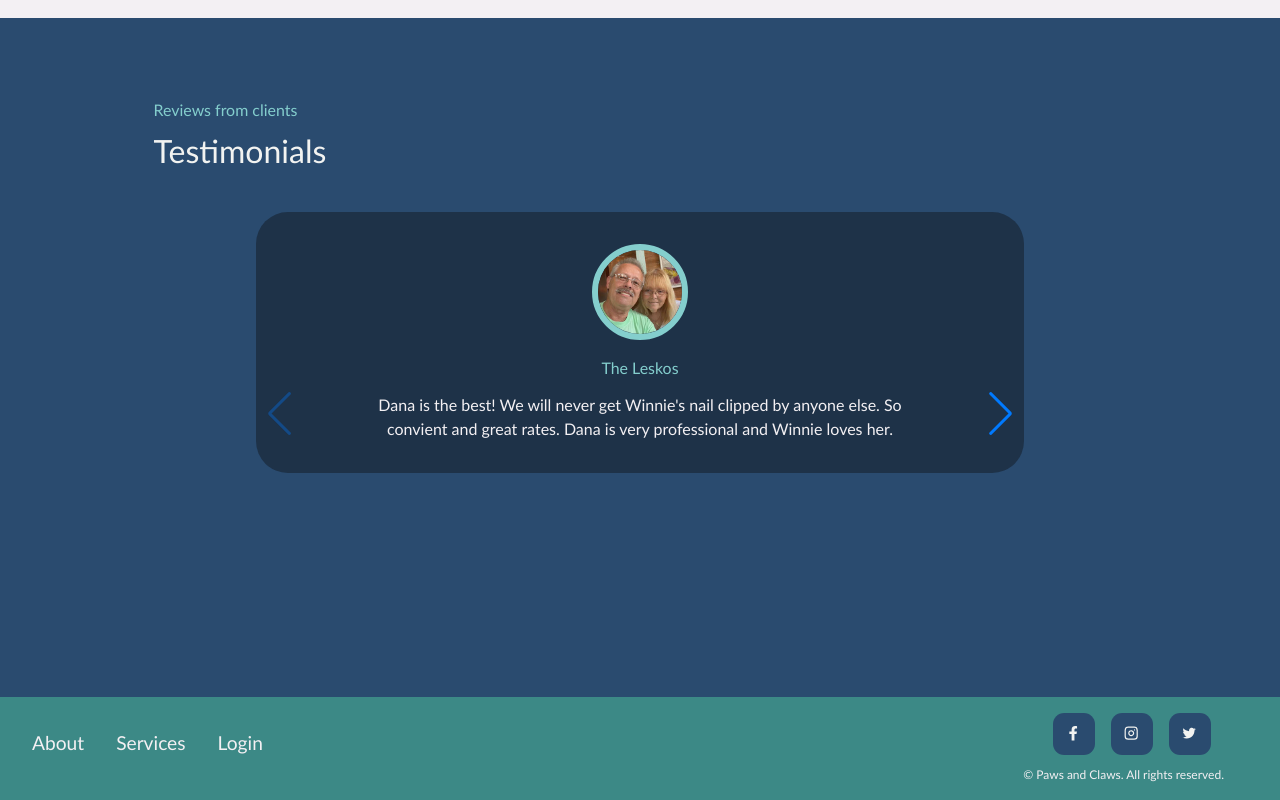
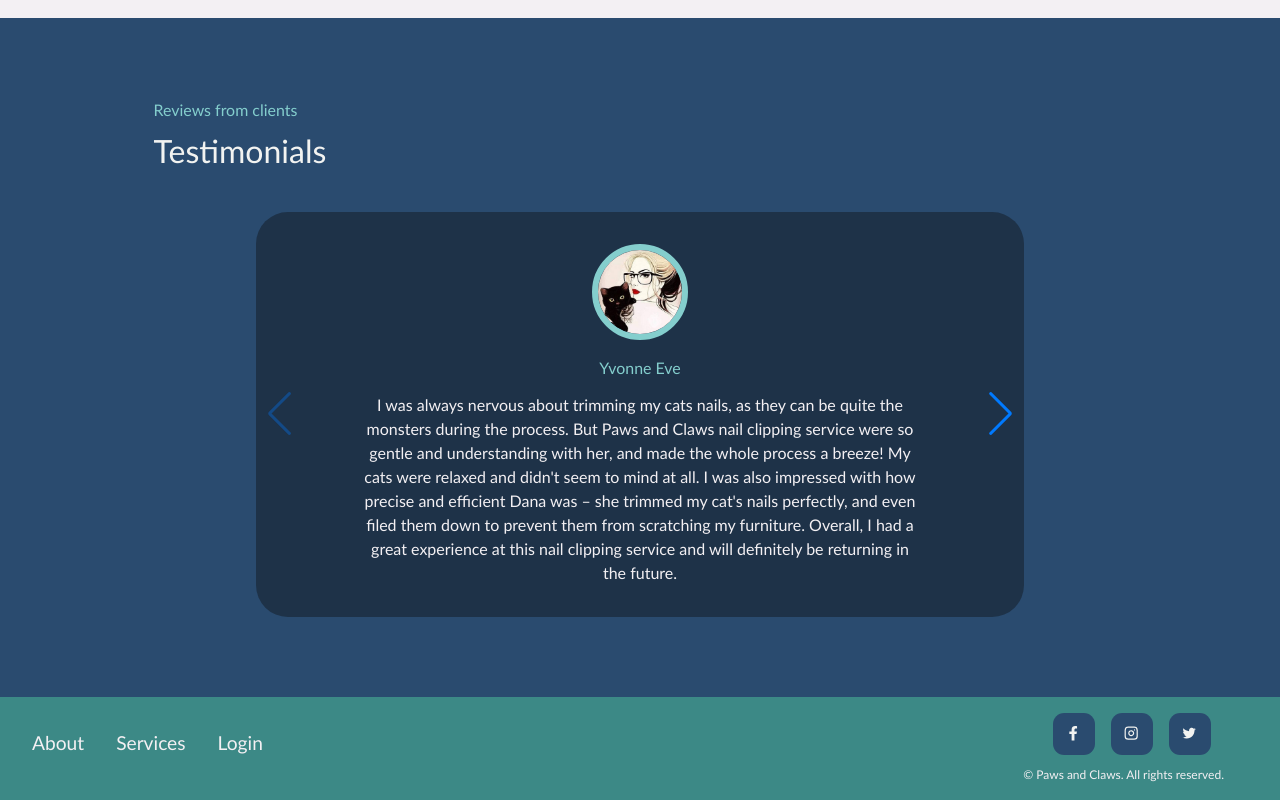
Before and after one commit to vpratnicki/paws-and-claws, a React (Create React App) app in the folder client/: page / in a window 1280 px wide. Shown: the part 797-1597 px from the top of the page. Built offline with nearby package versions, Linux system fonts and the light colour scheme; a web font is replaced by a local one.

Commit message:
Chore: Minor adjustments to lesko review.

```diff
--- a/client/src/components/Testimonials/index.js
+++ b/client/src/components/Testimonials/index.js
@@ -18,11 +18,6 @@ import { Navigation } from "swiper";
 function Testimonials() {
     const data = [
         {
-        avatar: Avatar1,
-        name: "The Leskos",
-        review: "Dana is the best! We will never get Winnie's nail clipped by anyone else. So convient and great rates. Dana is very professional and Winnie loves her."
-        },
-        {
             avatar: Avatar5,
             name: "Yvonne Eve",
             review: "I was always nervous about trimming my cats nails, as they can be quite the monsters during the process. But Paws and Claws nail clipping service were so gentle and understanding with her, and made the whole process a breeze! My cats were relaxed and didn't seem to mind at all. I was also impressed with how precise and efficient Dana was – she trimmed my cat's nails perfectly, and even filed them down to prevent them from scratching my furniture. Overall, I had a great experience at this nail clipping service and will definitely be returning in the future."
@@ -36,6 +31,11 @@ function Testimonials() {
             avatar: Avatar4,
             name: "Matti Jean",
             review: "I recently used Paws and Claws for a mobile dog nail clipping service and was extremely impressed with the results. The groomer was prompt, professional, and very friendly. My dog can be anxious around new people, but the groomer was able to put her at ease and make the nail clipping process stress-free. The groomer was also very thorough and did a fantastic job with the clipping. I will definitely be using Paws and Claws for all of my dog's grooming needs in the future."
+        },
+        {
+            avatar: Avatar1,
+            name: "The Leskos",
+            review: "Dana is the best! We will never get Winnie's nail clipped by anyone else. So convient and great rates. Dana is very professional and Winnie loves her. No more having to take Winnie to the groomer just to get her nails clipped. I highly recommend Paws and Claws."
         },
         {
             avatar: Avatar3,
```
Lines whose indentation alone changed are shown as unchanged.
